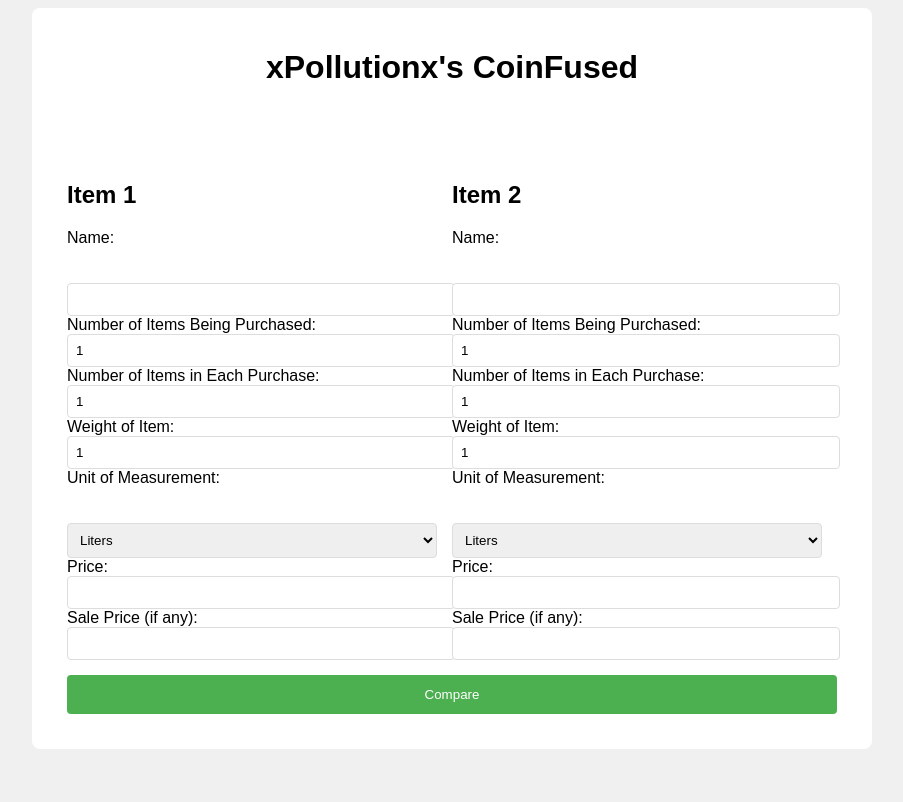
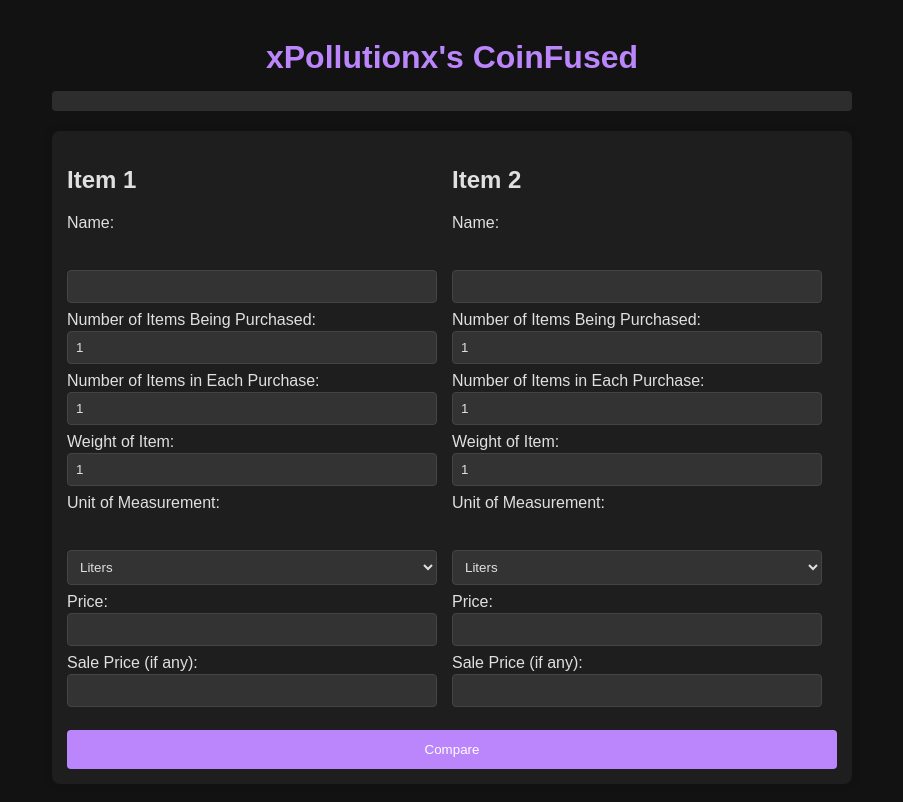
Before and after one commit to xPollutionx/ConFused, a website: page index.html in a window 1280 px wide. Shown: the whole page, without its empty margins (188-1091 px from the left). Drawn offline with Linux system fonts and the light colour scheme.

Commit message:
Add files via upload

```diff
--- a/styles.css
+++ b/styles.css
@@ -1,24 +1,27 @@
 body {
     font-family: Arial, sans-serif;
-    background-color: #f0f0f0;
-    color: black;
+    background-color: #121212;
+    color: #e0e0e0;
 }
 
 .container {
     max-width: 800px;
     margin: 0 auto;
-    padding: 20px;
-    background: white;
-    border-radius: 8px;
+    padding: 10px;
 }
 
 h1 {
     text-align: center;
-    margin-bottom: 20px;
+    color: #bb86fc;
+    margin-bottom: 15px;
 }
 
 .calculator {
+    background: #1e1e1e;
     padding: 15px;
+    border-radius: 8px;
+    box-shadow: 0 0 10px rgba(0, 0, 0, 0.1);
+    overflow: hidden;
 }
 
 .item-table {
@@ -36,21 +39,24 @@ input[type="number"],
 select {
     width: 100%;
     padding: 8px;
-    border: 1px solid #ddd;
+    border: 1px solid #444;
     border-radius: 4px;
-    margin-bottom: 0;
+    background-color: #333;
+    color: #e0e0e0;
+    box-sizing: border-box;
+    margin-bottom: 8px;
 }
 
 label {
     display: block;
-    margin-bottom: 0;
+    margin-bottom: 2px;
 }
 
 button {
     display: block;
     width: 100%;
     padding: 12px;
-    background-color: #4CAF50;
+    background-color: #bb86fc;
     color: white;
     border: none;
     border-radius: 4px;
@@ -59,7 +65,7 @@ button {
 }
 
 button:hover {
-    background-color: #45a049;
+    background-color: #9c4dcc;
 }
 
 #result {
@@ -67,6 +73,6 @@ button:hover {
     text-align: center;
     clear: both;
     padding: 10px;
-    background: white;
+    background: #2d2d2d;
     border-radius: 4px;
 }
```
